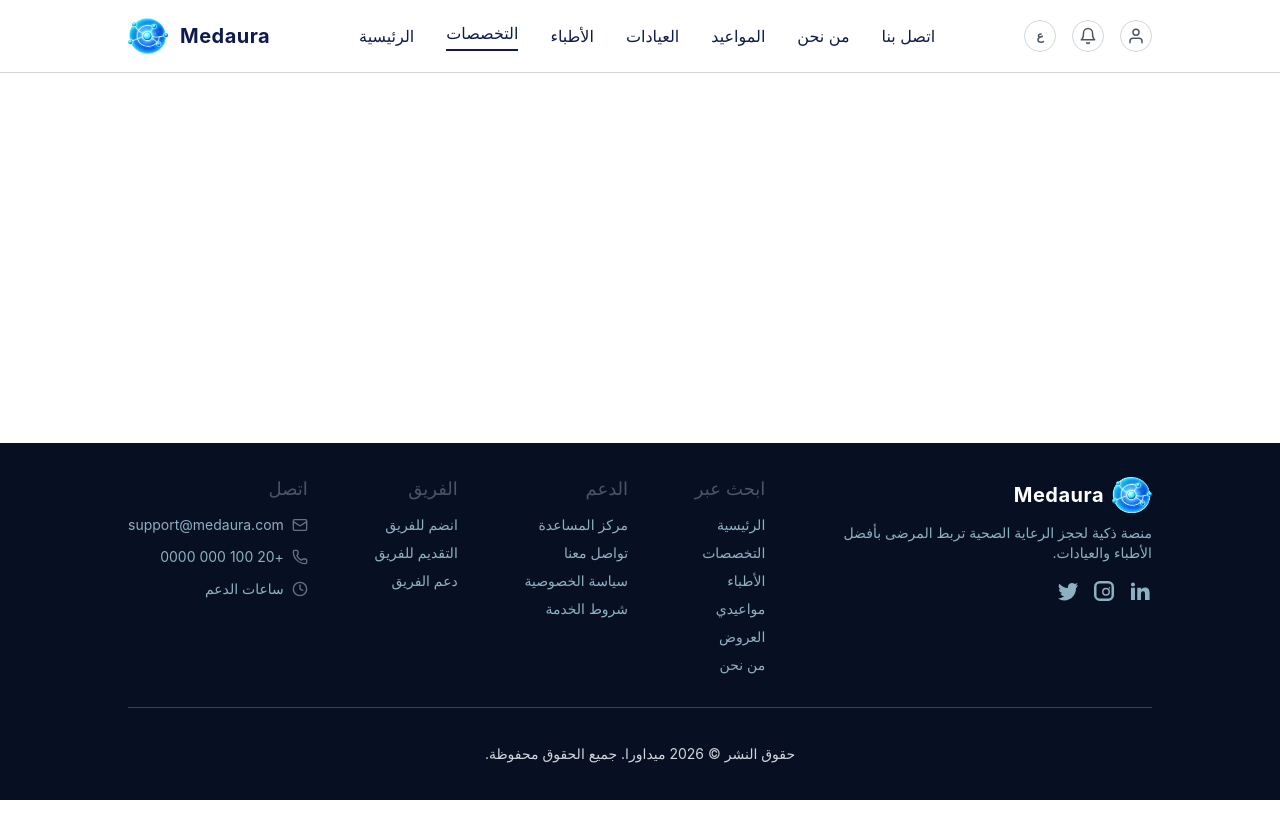
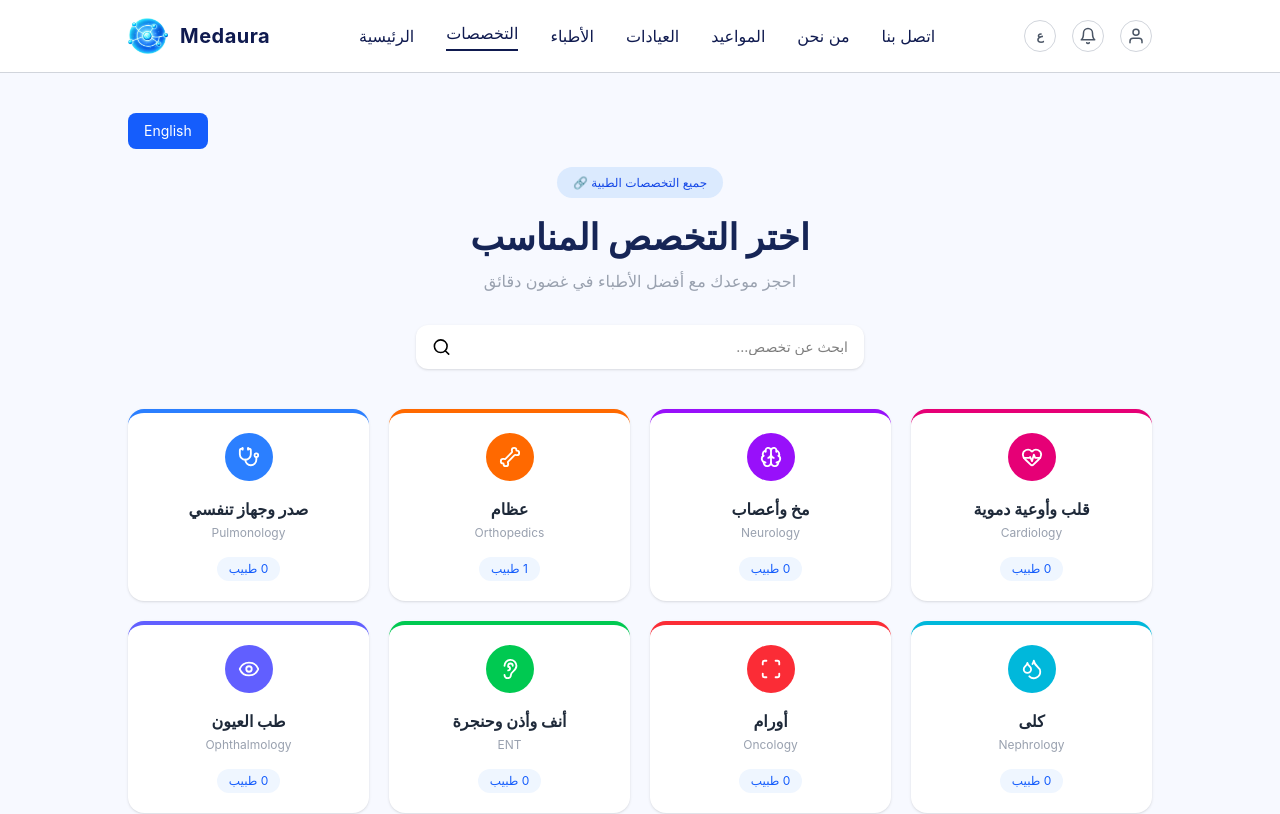
Before and after one commit to zainaahmed157-cloud/Web-based-clinics-Management-System-, a React (Vite) app: page /Specialties in a window 1280 px wide. Shown: the top 814 px of the page. Built offline with nearby package versions, Linux system fonts and the light colour scheme.

Commit message:
merged with fatam

```diff
--- a/src/component/Specialties.jsx
+++ b/src/component/Specialties.jsx
@@ -1,8 +1,496 @@
-import React from 'react'
+import React, { useState } from "react";
 
-export default function Specialties() {
+import {
+  HeartPulse,
+  Brain,
+  Bone,
+  Stethoscope,
+  Eye,
+  Ear,
+  Scan,
+  Droplets,
+  Syringe,
+  Baby,
+  Smile,
+  Sparkles,
+  Search,
+} from "lucide-react";
+
+function Specialties() {
+  const [isEnglish, setIsEnglish] = useState(false);
+
+  const content = {
+    ar: {
+      title: "اختر التخصص المناسب",
+
+      subtitle: "احجز موعدك مع أفضل الأطباء في غضون دقائق",
+
+      search: "ابحث عن تخصص...",
+
+      specialties: "جميع التخصصات الطبية 🔗",
+
+      doctor: "طبيب",
+
+      available: "طبيب متاح",
+
+      button: "عرض الأطباء",
+    },
+
+    en: {
+      title: "Choose the right specialty",
+
+      subtitle: "Book your appointment with the best doctors in minutes",
+
+      search: "Search for specialty...",
+
+      specialties: "Medical Specialties",
+
+      doctor: "Doctor",
+
+      available: "Available Doctors",
+
+      button: "View Doctors",
+    },
+  };
+
+  const t = isEnglish ? content.en : content.ar;
+
+  const specialties = [
+    {
+      ar: "قلب وأوعية دموية",
+      en: "Cardiology",
+      doctors: 0,
+      color: "bg-pink-600",
+      border: "border-pink-600",
+      icon: HeartPulse,
+    },
+
+    {
+      ar: "مخ وأعصاب",
+      en: "Neurology",
+      doctors: 0,
+      color: "bg-purple-600",
+      border: "border-purple-600",
+      icon: Brain,
+    },
+
+    {
+      ar: "عظام",
+      en: "Orthopedics",
+      doctors: 1,
+      color: "bg-orange-500",
+      border: "border-orange-500",
+      icon: Bone,
+    },
+
+    {
+      ar: "صدر وجهاز تنفسي",
+      en: "Pulmonology",
+      doctors: 0,
+      color: "bg-blue-500",
+      border: "border-blue-500",
+      icon: Stethoscope,
+    },
+
+    {
+      ar: "كلى",
+      en: "Nephrology",
+      doctors: 0,
+      color: "bg-cyan-500",
+      border: "border-cyan-500",
+      icon: Droplets,
+    },
+
+    {
+      ar: "أورام",
+      en: "Oncology",
+      doctors: 0,
+      color: "bg-red-500",
+      border: "border-red-500",
+      icon: Scan,
+    },
+
+    {
+      ar: "أنف وأذن وحنجرة",
+      en: "ENT",
+      doctors: 0,
+      color: "bg-green-500",
+      border: "border-green-500",
+      icon: Ear,
+    },
+
+    {
+      ar: "طب العيون",
+      en: "Ophthalmology",
+      doctors: 0,
+      color: "bg-indigo-500",
+      border: "border-indigo-500",
+      icon: Eye,
+    },
+
+    {
+      ar: "نساء وتوليد",
+      en: "OB-GYN",
+      doctors: 0,
+      color: "bg-fuchsia-600",
+      border: "border-fuchsia-600",
+      icon: Syringe,
+    },
+
+    {
+      ar: "جلدية",
+      en: "Dermatology",
+      doctors: 0,
+      color: "bg-lime-500",
+      border: "border-lime-500",
+      icon: Sparkles,
+    },
+
+    {
+      ar: "أسنان",
+      en: "Dentistry",
+      doctors: 1,
+      color: "bg-blue-600",
+      border: "border-blue-600",
+      icon: Smile,
+    },
+
+    {
+      ar: "أطفال وحديثي الولادة",
+      en: "Pediatrics",
+      doctors: 0,
+      color: "bg-yellow-500",
+      border: "border-yellow-500",
+      icon: Baby,
+    },
+  ];
+
   return (
-    <div>
+    <div
+      dir={isEnglish ? "ltr" : "rtl"}
+      className="
+min-h-screen
+bg-[#f7f9ff]
+py-10
+px-5
+"
+    >
+      <div className="max-w-5xl mx-auto">
+        <div className="flex justify-end mb-5">
+          <button
+            onClick={() => setIsEnglish(!isEnglish)}
+            className="
+bg-blue-600
+text-white
+px-4
+py-2
+rounded-lg
+text-sm
+"
+          >
+            {isEnglish ? "العربية" : "English"}
+          </button>
+        </div>
+
+        {/* Header */}
+
+        <div className="text-center">
+          <span
+            className="
+bg-blue-100
+text-blue-700
+px-4
+py-2
+rounded-full
+text-xs
+"
+          >
+            {t.specialties}
+          </span>
+
+          <h1
+            className="
+text-4xl
+font-bold
+text-blue-950
+mt-6
+"
+          >
+            {t.title}
+          </h1>
+
+          <p
+            className="
+text-gray-400
+mt-3
+"
+          >
+            {t.subtitle}
+          </p>
+
+          <div
+            className="
+bg-white
+shadow
+rounded-xl
+max-w-md
+mx-auto
+mt-8
+flex
+items-center
+px-4
+py-3
+"
+          >
+            <input
+              placeholder={t.search}
+              className="
+outline-none
+w-full
+text-sm
+"
+            />
+
+            <Search size={20} />
+          </div>
+        </div>
+
+        {/* Cards */}
+
+        <div
+          className="
+grid
+
+grid-cols-1
+
+sm:grid-cols-2
+
+lg:grid-cols-4
+
+gap-5
+
+mt-10
+
+"
+        >
+          {specialties.map((item, index) => {
+            const Icon = item.icon;
+
+            return (
+              <div
+                key={index}
+                className={`
+
+
+bg-white
+
+rounded-2xl
+
+shadow
+
+p-5
+
+text-center
+
+
+border-t-4
+
+${item.border}
+
+
+
+relative
+
+overflow-hidden
+
+
+
+group
+
+
+
+hover:shadow-xl
+
+hover:-translate-y-1
+
+
+
+transition
+
+duration-300
+
+
+
+`}
+              >
+                {/* Icon */}
+
+                <div
+                  className={`
+
+
+${item.color}
+
+
+w-12
+
+h-12
+
+
+mx-auto
+
+
+rounded-full
+
+
+flex
+
+items-center
+
+justify-center
+
+
+text-white
+
+
+mb-4
+
+
+
+group-hover:scale-110
+
+
+transition
+
+
+
+`}
+                >
+                  <Icon size={22} />
+                </div>
+
+                <h3
+                  className="
+font-bold
+text-gray-800
+"
+                >
+                  {isEnglish ? item.en : item.ar}
+                </h3>
+
+                <p
+                  className="
+text-gray-400
+text-xs
+mt-1
+"
+                >
+                  {item.en}
+                </p>
+
+                <span
+                  className="
+
+inline-block
+
+bg-blue-50
+
+text-blue-600
+
+
+px-3
+
+py-1
+
+
+rounded-full
+
+
+text-xs
+
+
+mt-4
+
+
+"
+                >
+                  {item.doctors} {t.doctor}
+                </span>
+
+                {/* Hover Button */}
+
+                <button
+                  className="
+
+
+absolute
+
+
+bottom-4
+
+
+left-5
+
+
+right-5
+
+
+
+bg-pink-600
+
+
+text-white
+
+
+
+rounded-full
+
+
+py-2
+
+
+text-sm
+
+
+font-semibold
+
+
+
+
+opacity-0
+
+
+
+translate-y-5
+
+
+
+
+group-hover:opacity-100
+
+
+
+group-hover:translate-y-0
+
+
+
+
+transition
+
+
+duration-300
+
+"
+                >
+                  {t.button}
+                </button>
+              </div>
+            );
+          })}
+        </div>
+      </div>
     </div>
-  )
+  );
 }
+
+export default Specialties;
```
